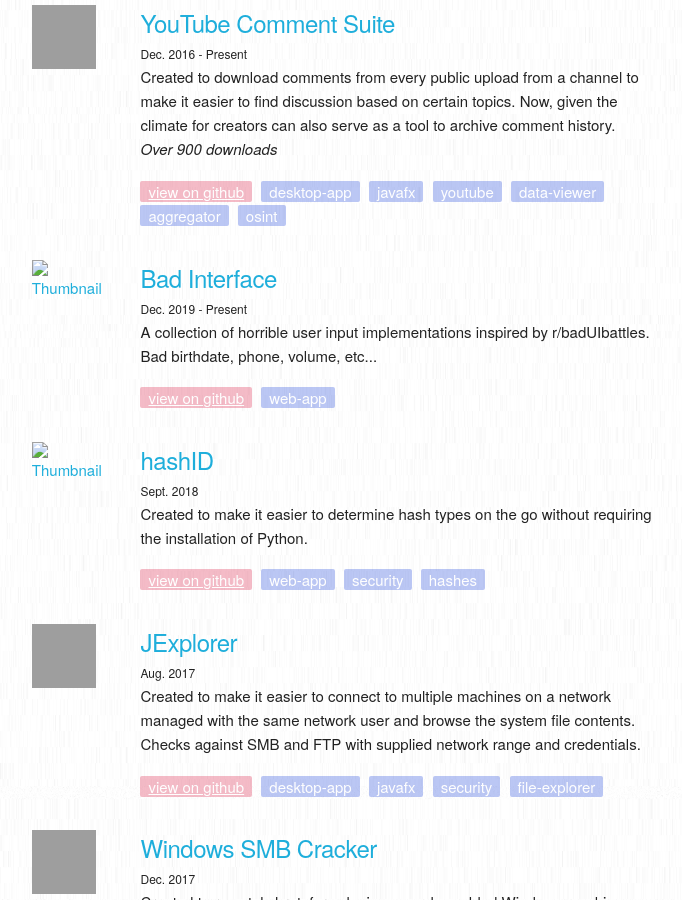
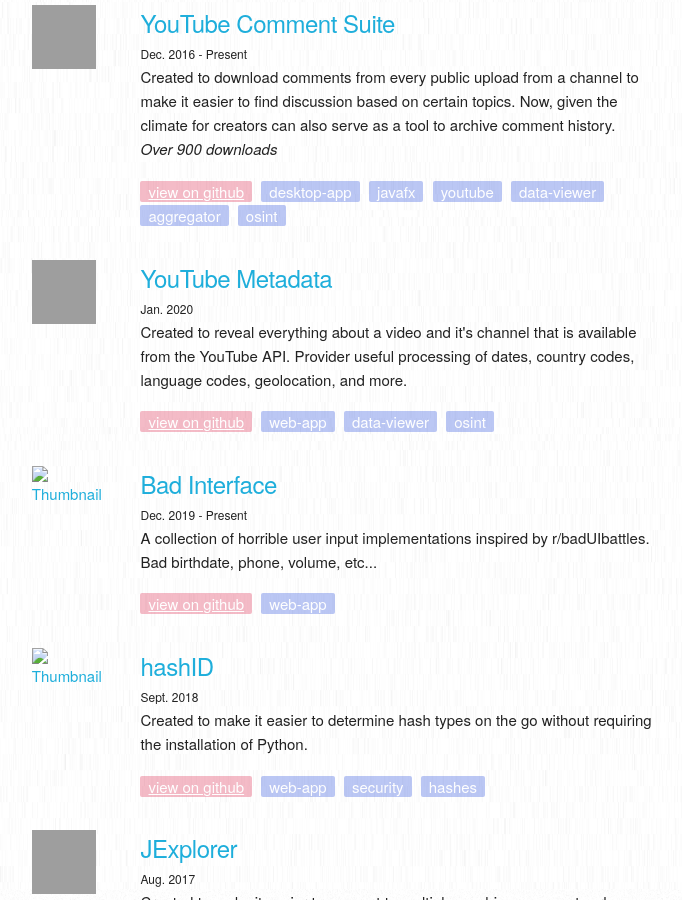
Before and after one commit to mattwright324/mattwright324.github.io, a Jekyll site: the page built from index.html, in a window 1280 px wide and 900 px high, scrolled down 790 px. Shown: the whole window, without its empty margins (461-1143 px from the left). Built offline with Jekyll 4.4.1, drawn with Linux system fonts in a browser that asks for light colours; grey boxes are pictures that could not be loaded.

Commit message:
Add YouTube Metadata

```diff
--- a/_data/about.json
+++ b/_data/about.json
@@ -58,6 +58,14 @@
       "link" : "https://github.com/mattwright324/youtube-comment-suite/",
       "repo" : "https://github.com/mattwright324/youtube-comment-suite/"
     },{
+      "title": "YouTube Metadata",
+      "desc" : "Created to reveal everything about a video and it's channel that is available from the YouTube API. Provider useful processing of dates, country codes, language codes, geolocation, and more.",
+      "tags" : ["web-app", "data-viewer", "osint"],
+      "hist" : "Jan. 2020",
+      "thumb": "https://raw.githubusercontent.com/mattwright324/youtube-metadata/master/img/icon.png",
+      "link" : "https://mattw.io/youtube-metadata/",
+      "repo" : "https://github.com/mattwright324/youtube-metadata/"
+    },{
       "title": "Bad Interface",
       "desc" : "A collection of horrible user input implementations inspired by r/badUIbattles. Bad birthdate, phone, volume, etc...",
       "tags" : ["web-app"],
```
